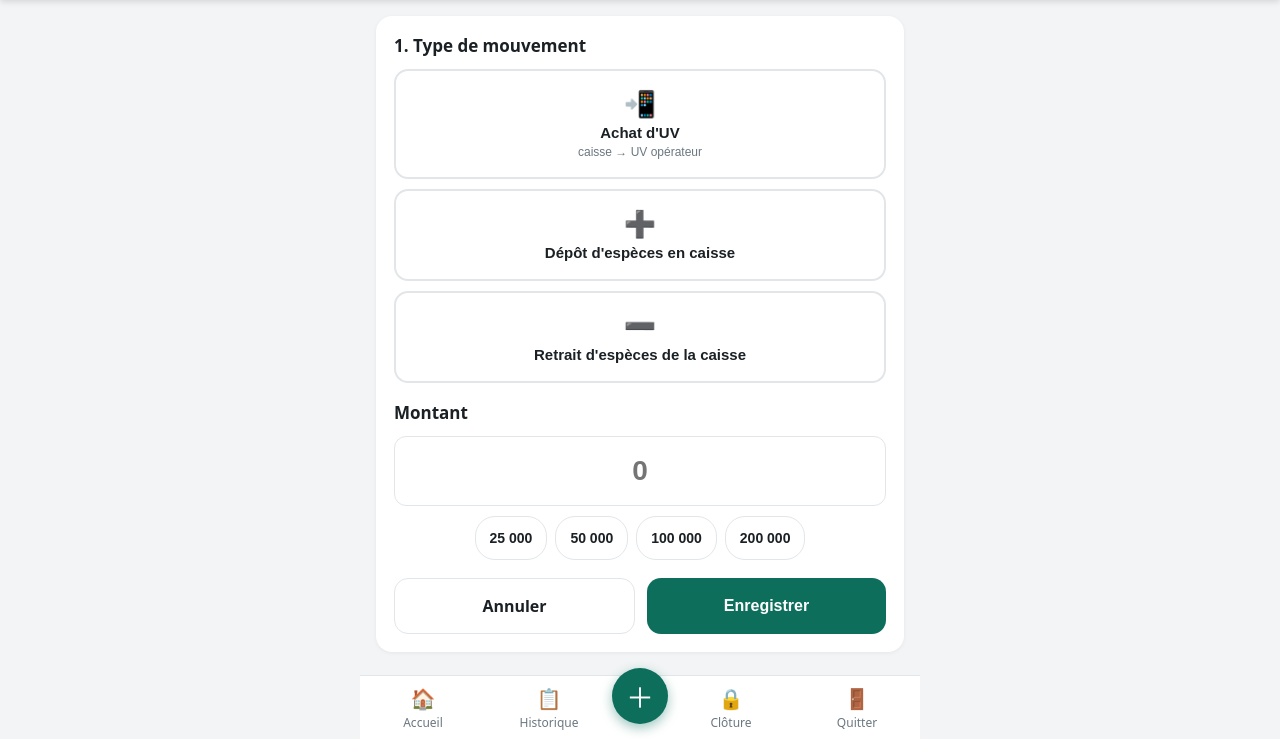
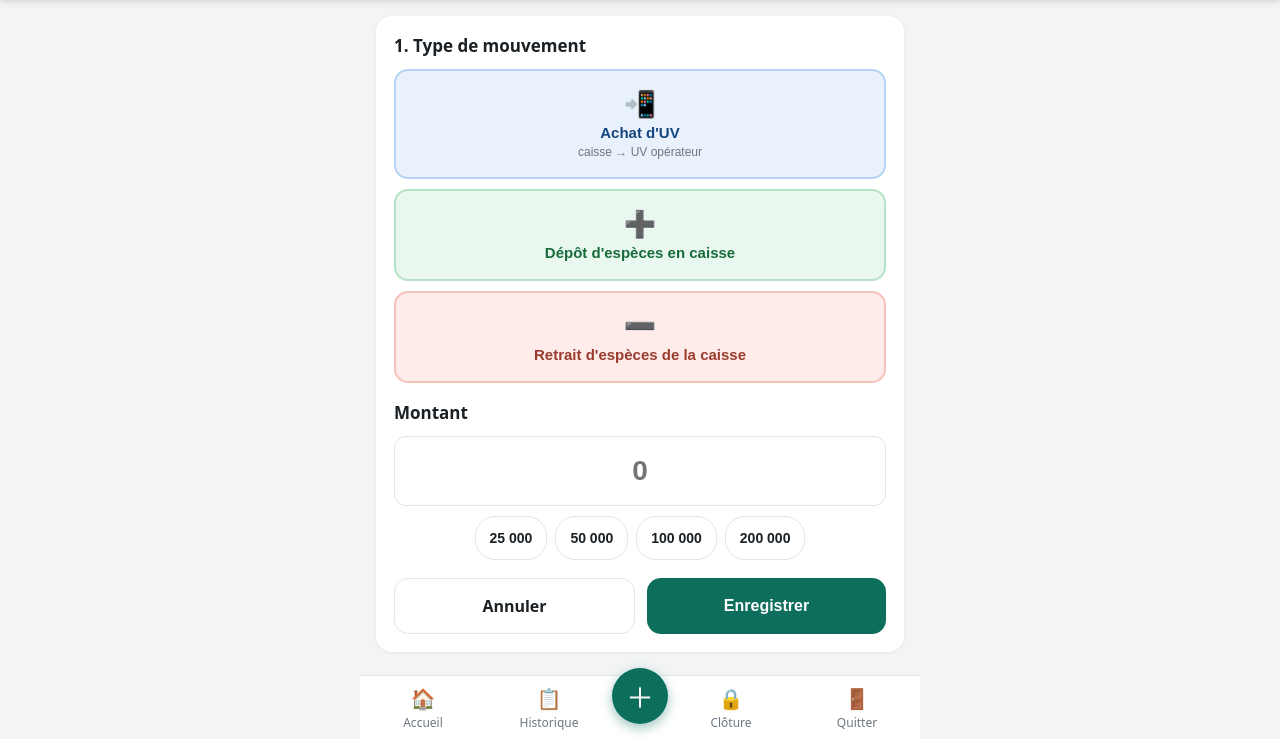
Before and after one commit to kaderyaro-spec/tresorerie-mobile-money, a Flask app: page /reappro in a window 1280 px wide. Shown: the part 60-799 px from the top of the page. Run offline with Flask 3, Linux system fonts and the light colour scheme; the visitor is signed in with stand-in values (Sample User, id 1); data that the repository does not hold is empty; some libraries are stand-ins or nearby versions.

Commit message:
Accueil : le fond de roulement integre la commission du jour ; reappro : boutons colores
1. Un depot/retrait transfere l'UV <-> caisse (net nul) : seul le gain de commission
   doit faire bouger le total. Le fond de roulement integre desormais la commission
   reelle du jour (grilles Wave/MTN incluses) -> il croit a chaque operation.
2. Reapprovisionnement : les 3 types (Achat d'UV bleu, Depot en caisse vert,
   Retrait de caisse rouge) sont colores distinctement.
- Bump cache PWA v29 -> v30.

Co-Authored-By: Claude Opus 4.8 <noreply@anthropic.com>

```diff
--- a/app.py
+++ b/app.py
@@ -57,7 +57,7 @@ app.jinja_env.filters["phone"] = fmt_phone
 # Version des fichiers statiques (CSS/JS) : à incrémenter à chaque changement.
 # Ajoutée en « ?v= » sur les liens → le navigateur recharge toujours la dernière
 # version (fini les anciens styles affichés depuis le cache de l'appareil).
-ASSET_VERSION = "29"
+ASSET_VERSION = "30"
 
 
 @app.context_processor
@@ -193,12 +193,17 @@ def compute_state():
     cash_open = caisse["opening_balance"] if caisse else 0
     cash_bal = logic.cash_balance(cash_open, txs_d)
     total = logic.consolidated_total(cash_bal, wallet_balances)
-    commissions = logic.commissions_total(txs_d)
+    # Commission réelle du jour = somme des commissions par opérateur (grilles
+    # Wave/MTN incluses), pas seulement les commissions saisies à la transaction.
+    commissions = sum(w["commission"] for w in wallet_states)
 
     # Dettes en cours non encore imputées : déduites de chaque poste ET du fond
     # de roulement (l'argent est sorti tant que le client n'a pas remboursé).
+    # Les commissions gagnées dans la journée s'ajoutent au fond de roulement :
+    # un dépôt/retrait transfère l'UV↔caisse (net nul), seul le gain de commission
+    # fait croître le total.
     dette_active = sum(dette_poste.values())
-    total_net = total - dette_active
+    total_net = total - dette_active + commissions
 
     nb_alertes = sum(1 for w in wallet_states if w["voyant"] == "rouge")
 
--- a/static/style.css
+++ b/static/style.css
@@ -193,6 +193,14 @@ input:focus, select:focus { outline: none; border-color: var(--green); }
 .choice-ico { font-size: 26px; }
 .choice.selected { border-color: var(--green); background: #eaf3f1; }
 .choice-link { background: #f7f9fa; }
+/* Réapprovisionnement : chaque type d'opération a sa couleur. */
+.choice-uv  { background: #e9f1fd; border-color: #b7d3f7; color: #14457e; }   /* Achat d'UV */
+.choice-in  { background: #e9f7ef; border-color: #b6e2c8; color: #176c3a; }   /* Dépôt en caisse */
+.choice-out { background: #fdecea; border-color: #f6c3bb; color: #9a3b2e; }   /* Retrait de caisse */
+.choice-uv .choice-ico, .choice-in .choice-ico, .choice-out .choice-ico { font-size: 26px; }
+.choice-uv.selected  { border-color: #14457e; background: #d7e6fb; }
+.choice-in.selected  { border-color: #176c3a; background: #d3efdf; }
+.choice-out.selected { border-color: #9a3b2e; background: #f9d9d3; }
 
 .form-actions { display: flex; gap: 12px; margin-top: 8px; }
 .form-actions .btn { flex: 1; }
--- a/static/sw.js
+++ b/static/sw.js
@@ -2,7 +2,7 @@
 // Réseau d'abord avec délai maxi de 4 s : si le réseau ne répond pas à temps
 // (hors-ligne, réseau lent, serveur endormi), on sert la dernière version en
 // cache pour que l'application reste utilisable.
-const CACHE = "tresorerie-v29";
+const CACHE = "tresorerie-v30";
 
 self.addEventListener("install", (e) => {
   self.skipWaiting();
--- a/templates/reappro.html
+++ b/templates/reappro.html
@@ -10,13 +10,13 @@
     <section class="block">
         <h2>1. Type de mouvement</h2>
         <div class="choice-grid choice-grid-1">
-            <button type="button" class="choice" data-type="achat_float" data-wallet="1">
+            <button type="button" class="choice choice-uv" data-type="achat_float" data-wallet="1">
                 <span class="choice-ico">📲</span>Achat d'UV <small>caisse → UV opérateur</small>
             </button>
-            <button type="button" class="choice" data-type="depot_caisse" data-wallet="0">
+            <button type="button" class="choice choice-in" data-type="depot_caisse" data-wallet="0">
                 <span class="choice-ico">➕</span>Dépôt d'espèces en caisse
             </button>
-            <button type="button" class="choice" data-type="retrait_caisse" data-wallet="0">
+            <button type="button" class="choice choice-out" data-type="retrait_caisse" data-wallet="0">
                 <span class="choice-ico">➖</span>Retrait d'espèces de la caisse
             </button>
         </div>
```
